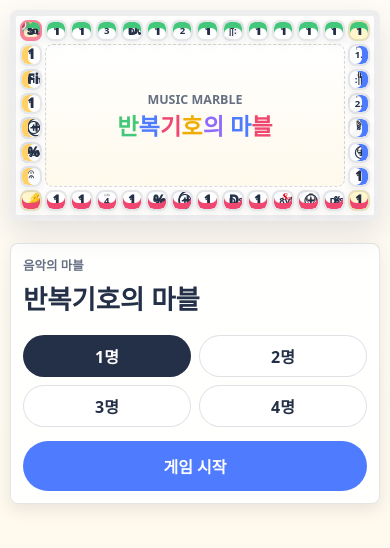
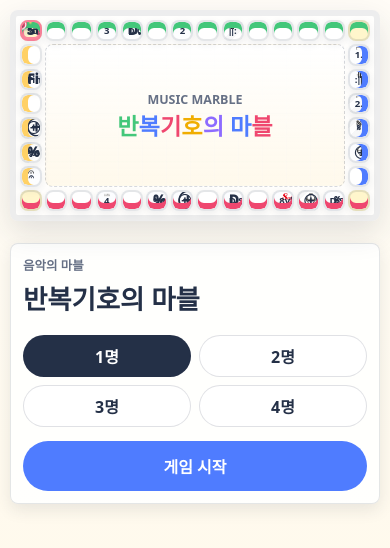
Before and after one commit to kimyounggaur/Marvel_of_music-codex-, a React (Vite) app: page / in a window 390 px wide. Shown: the top 548 px of the page. Built offline with nearby package versions, Linux system fonts and the light colour scheme.

Commit message:
Hide normal cell numbers

```diff
--- a/src/components/BoardCell.tsx
+++ b/src/components/BoardCell.tsx
@@ -16,9 +16,9 @@ interface BoardCellProps {
 
 function cellTitle(cell: BoardCellType): string {
   const meta = getSymbolMeta(cell.kind);
-  if (cell.kind === 'NORMAL') return `${cell.index}번 일반 칸`;
+  if (cell.kind === 'NORMAL') return '일반 칸';
   if (cell.kind === 'START') return 'Start 칸';
-  return `${cell.index}번 ${meta?.name ?? cell.label} 칸`;
+  return `${meta?.name ?? cell.label} 칸`;
 }
 
 export function BoardCell({
@@ -34,6 +34,7 @@ export function BoardCell({
   const asset = getCellAsset(cell);
   const meta = getSymbolMeta(cell.kind);
   const currentHere = players.some((player) => player.id === currentPlayerId);
+  const showCellContent = cell.kind !== 'NORMAL';
   const className = [
     'board-cell',
     `side-${cell.side}`,
@@ -48,7 +49,8 @@ export function BoardCell({
 
   return (
     <article className={className} style={style} aria-label={cellTitle(cell)}>
-      <span className="cell-index">{cell.index}</span>
+      {showCellContent ? (
+        <>
           <div className="cell-symbol" aria-hidden="true">
             {asset && !assetFailed ? (
               <img src={asset} alt="" onError={() => setAssetFailed(true)} />
@@ -57,6 +59,8 @@ export function BoardCell({
             )}
           </div>
           <span className="cell-label">{cell.label}</span>
+        </>
+      ) : null}
       {cell.markerOnly ? <span className="marker-badge">목표</span> : null}
       <div className="token-stack" aria-hidden="true">
         {players.map((player, index) => (
--- a/src/styles/board.css
+++ b/src/styles/board.css
@@ -79,7 +79,7 @@
   position: relative;
   z-index: 2;
   display: grid;
-  grid-template-rows: auto 1fr auto;
+  grid-template-rows: 1fr auto;
   min-width: 0;
   min-height: 0;
   overflow: hidden;
@@ -139,14 +139,6 @@
   box-shadow:
     0 0 0 4px rgba(79, 124, 255, 0.25),
     0 0 18px rgba(79, 124, 255, 0.42);
-}
-
-.cell-index {
-  align-self: start;
-  padding: 5px 6px 0;
-  color: var(--muted);
-  font-size: 0.66rem;
-  font-weight: 900;
 }
 
 .cell-symbol {
@@ -338,7 +330,6 @@
     display: none;
   }
 
-  .cell-index,
   .marker-badge {
     display: none;
   }
```
Lines whose indentation alone changed are shown as unchanged.
